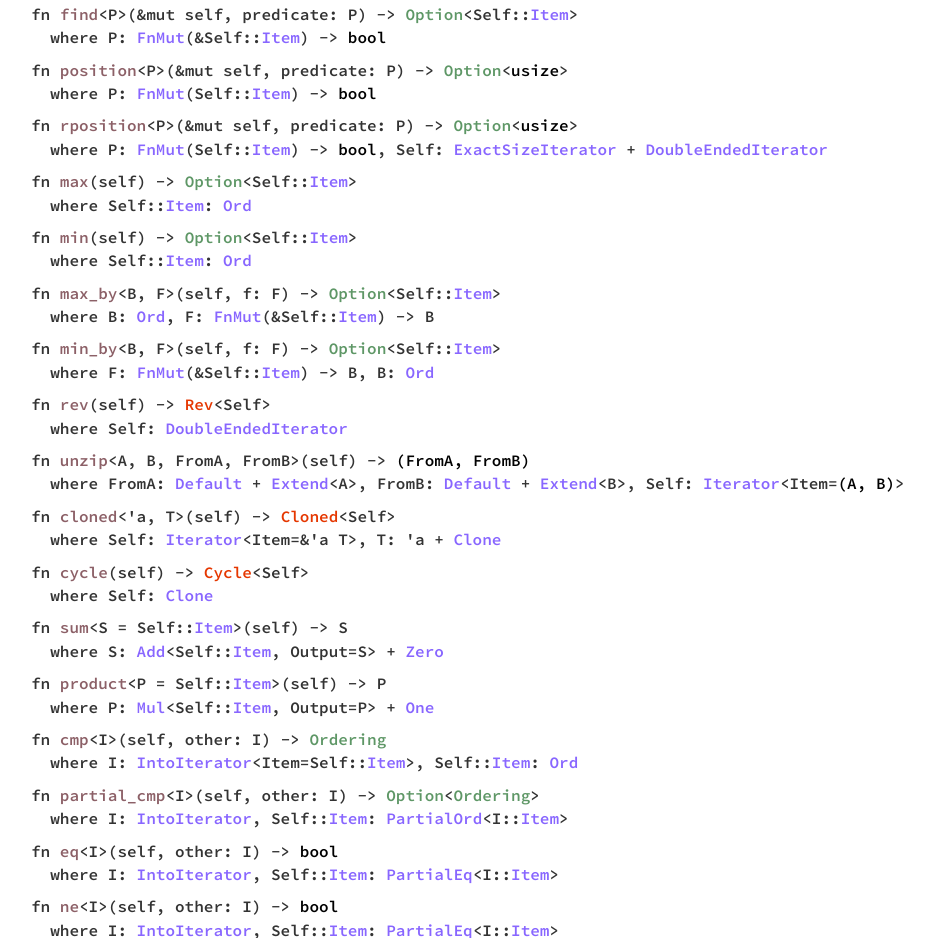
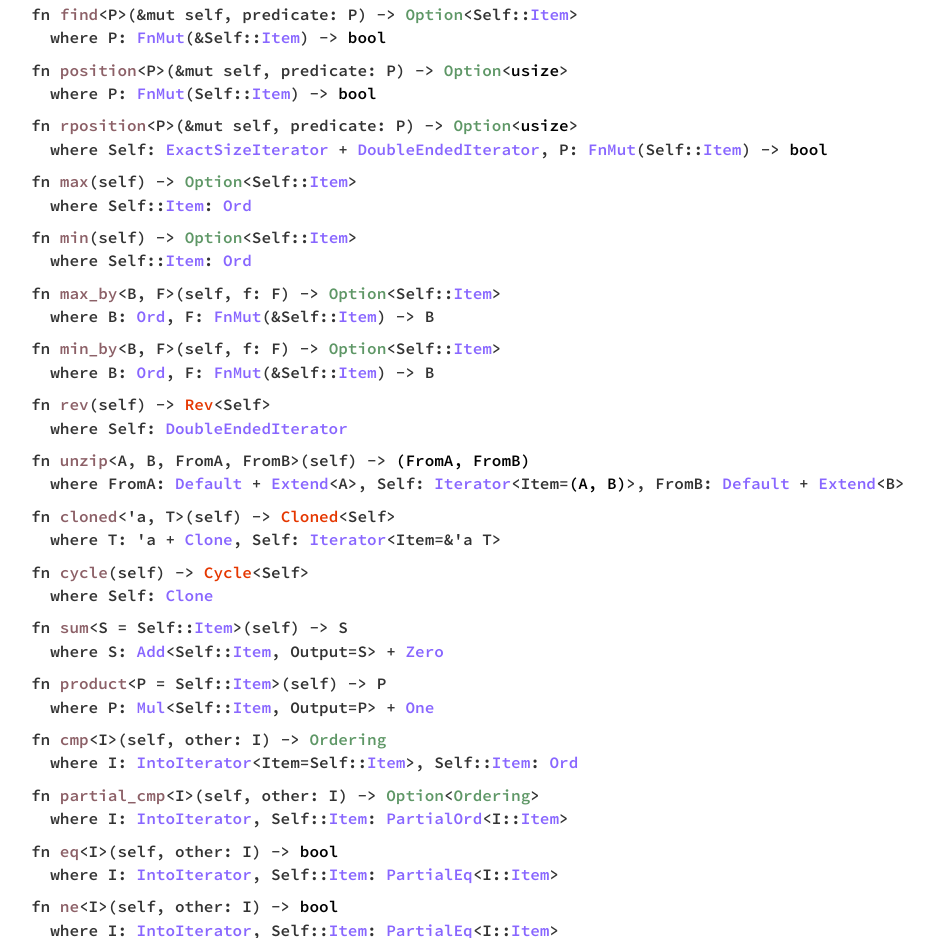
Before and after one commit to lineCode/wcstr, a plain HTML site: page wcstr/struct.Split.html in a window 1280 px wide. Shown: the part 1875-2813 px from the top of the page, without its empty margins (234-1168 px from the left). Drawn offline with Linux system fonts and the light colour scheme.

Commit message:
fix typo

```diff
--- a/wcstr/struct.Split.html
+++ b/wcstr/struct.Split.html
@@ -81,14 +81,14 @@
 <h4 id='method.any' class='method'><code>fn <a href='https://doc.rust-lang.org/nightly/core/iter/trait.Iterator.html#method.any' class='fnname'>any</a>&lt;F&gt;(&amp;mut self, f: F) -&gt; <a href='https://doc.rust-lang.org/nightly/std/primitive.bool.html'>bool</a> <span class='where'>where F: <a class='trait' href='https://doc.rust-lang.org/nightly/core/ops/trait.FnMut.html' title='core::ops::FnMut'>FnMut</a>(Self::<a class='trait' href='https://doc.rust-lang.org/nightly/core/iter/trait.Iterator.html' title='core::iter::Iterator'>Item</a>) -&gt; <a href='https://doc.rust-lang.org/nightly/std/primitive.bool.html'>bool</a></span></code></h4>
 <h4 id='method.find' class='method'><code>fn <a href='https://doc.rust-lang.org/nightly/core/iter/trait.Iterator.html#method.find' class='fnname'>find</a>&lt;P&gt;(&amp;mut self, predicate: P) -&gt; <a class='enum' href='https://doc.rust-lang.org/nightly/core/option/enum.Option.html' title='core::option::Option'>Option</a>&lt;Self::<a class='trait' href='https://doc.rust-lang.org/nightly/core/iter/trait.Iterator.html' title='core::iter::Iterator'>Item</a>&gt; <span class='where'>where P: <a class='trait' href='https://doc.rust-lang.org/nightly/core/ops/trait.FnMut.html' title='core::ops::FnMut'>FnMut</a>(&amp;Self::<a class='trait' href='https://doc.rust-lang.org/nightly/core/iter/trait.Iterator.html' title='core::iter::Iterator'>Item</a>) -&gt; <a href='https://doc.rust-lang.org/nightly/std/primitive.bool.html'>bool</a></span></code></h4>
 <h4 id='method.position' class='method'><code>fn <a href='https://doc.rust-lang.org/nightly/core/iter/trait.Iterator.html#method.position' class='fnname'>position</a>&lt;P&gt;(&amp;mut self, predicate: P) -&gt; <a class='enum' href='https://doc.rust-lang.org/nightly/core/option/enum.Option.html' title='core::option::Option'>Option</a>&lt;<a href='https://doc.rust-lang.org/nightly/std/primitive.usize.html'>usize</a>&gt; <span class='where'>where P: <a class='trait' href='https://doc.rust-lang.org/nightly/core/ops/trait.FnMut.html' title='core::ops::FnMut'>FnMut</a>(Self::<a class='trait' href='https://doc.rust-lang.org/nightly/core/iter/trait.Iterator.html' title='core::iter::Iterator'>Item</a>) -&gt; <a href='https://doc.rust-lang.org/nightly/std/primitive.bool.html'>bool</a></span></code></h4>
-<h4 id='method.rposition' class='method'><code>fn <a href='https://doc.rust-lang.org/nightly/core/iter/trait.Iterator.html#method.rposition' class='fnname'>rposition</a>&lt;P&gt;(&amp;mut self, predicate: P) -&gt; <a class='enum' href='https://doc.rust-lang.org/nightly/core/option/enum.Option.html' title='core::option::Option'>Option</a>&lt;<a href='https://doc.rust-lang.org/nightly/std/primitive.usize.html'>usize</a>&gt; <span class='where'>where P: <a class='trait' href='https://doc.rust-lang.org/nightly/core/ops/trait.FnMut.html' title='core::ops::FnMut'>FnMut</a>(Self::<a class='trait' href='https://doc.rust-lang.org/nightly/core/iter/trait.Iterator.html' title='core::iter::Iterator'>Item</a>) -&gt; <a href='https://doc.rust-lang.org/nightly/std/primitive.bool.html'>bool</a>, Self: <a class='trait' href='https://doc.rust-lang.org/nightly/core/iter/trait.ExactSizeIterator.html' title='core::iter::ExactSizeIterator'>ExactSizeIterator</a> + <a class='trait' href='https://doc.rust-lang.org/nightly/core/iter/trait.DoubleEndedIterator.html' title='core::iter::DoubleEndedIterator'>DoubleEndedIterator</a></span></code></h4>
+<h4 id='method.rposition' class='method'><code>fn <a href='https://doc.rust-lang.org/nightly/core/iter/trait.Iterator.html#method.rposition' class='fnname'>rposition</a>&lt;P&gt;(&amp;mut self, predicate: P) -&gt; <a class='enum' href='https://doc.rust-lang.org/nightly/core/option/enum.Option.html' title='core::option::Option'>Option</a>&lt;<a href='https://doc.rust-lang.org/nightly/std/primitive.usize.html'>usize</a>&gt; <span class='where'>where Self: <a class='trait' href='https://doc.rust-lang.org/nightly/core/iter/trait.ExactSizeIterator.html' title='core::iter::ExactSizeIterator'>ExactSizeIterator</a> + <a class='trait' href='https://doc.rust-lang.org/nightly/core/iter/trait.DoubleEndedIterator.html' title='core::iter::DoubleEndedIterator'>DoubleEndedIterator</a>, P: <a class='trait' href='https://doc.rust-lang.org/nightly/core/ops/trait.FnMut.html' title='core::ops::FnMut'>FnMut</a>(Self::<a class='trait' href='https://doc.rust-lang.org/nightly/core/iter/trait.Iterator.html' title='core::iter::Iterator'>Item</a>) -&gt; <a href='https://doc.rust-lang.org/nightly/std/primitive.bool.html'>bool</a></span></code></h4>
 <h4 id='method.max' class='method'><code>fn <a href='https://doc.rust-lang.org/nightly/core/iter/trait.Iterator.html#method.max' class='fnname'>max</a>(self) -&gt; <a class='enum' href='https://doc.rust-lang.org/nightly/core/option/enum.Option.html' title='core::option::Option'>Option</a>&lt;Self::<a class='trait' href='https://doc.rust-lang.org/nightly/core/iter/trait.Iterator.html' title='core::iter::Iterator'>Item</a>&gt; <span class='where'>where Self::<a class='trait' href='https://doc.rust-lang.org/nightly/core/iter/trait.Iterator.html' title='core::iter::Iterator'>Item</a>: <a class='trait' href='https://doc.rust-lang.org/nightly/core/cmp/trait.Ord.html' title='core::cmp::Ord'>Ord</a></span></code></h4>
 <h4 id='method.min' class='method'><code>fn <a href='https://doc.rust-lang.org/nightly/core/iter/trait.Iterator.html#method.min' class='fnname'>min</a>(self) -&gt; <a class='enum' href='https://doc.rust-lang.org/nightly/core/option/enum.Option.html' title='core::option::Option'>Option</a>&lt;Self::<a class='trait' href='https://doc.rust-lang.org/nightly/core/iter/trait.Iterator.html' title='core::iter::Iterator'>Item</a>&gt; <span class='where'>where Self::<a class='trait' href='https://doc.rust-lang.org/nightly/core/iter/trait.Iterator.html' title='core::iter::Iterator'>Item</a>: <a class='trait' href='https://doc.rust-lang.org/nightly/core/cmp/trait.Ord.html' title='core::cmp::Ord'>Ord</a></span></code></h4>
 <h4 id='method.max_by' class='method'><code>fn <a href='https://doc.rust-lang.org/nightly/core/iter/trait.Iterator.html#method.max_by' class='fnname'>max_by</a>&lt;B, F&gt;(self, f: F) -&gt; <a class='enum' href='https://doc.rust-lang.org/nightly/core/option/enum.Option.html' title='core::option::Option'>Option</a>&lt;Self::<a class='trait' href='https://doc.rust-lang.org/nightly/core/iter/trait.Iterator.html' title='core::iter::Iterator'>Item</a>&gt; <span class='where'>where B: <a class='trait' href='https://doc.rust-lang.org/nightly/core/cmp/trait.Ord.html' title='core::cmp::Ord'>Ord</a>, F: <a class='trait' href='https://doc.rust-lang.org/nightly/core/ops/trait.FnMut.html' title='core::ops::FnMut'>FnMut</a>(&amp;Self::<a class='trait' href='https://doc.rust-lang.org/nightly/core/iter/trait.Iterator.html' title='core::iter::Iterator'>Item</a>) -&gt; B</span></code></h4>
-<h4 id='method.min_by' class='method'><code>fn <a href='https://doc.rust-lang.org/nightly/core/iter/trait.Iterator.html#method.min_by' class='fnname'>min_by</a>&lt;B, F&gt;(self, f: F) -&gt; <a class='enum' href='https://doc.rust-lang.org/nightly/core/option/enum.Option.html' title='core::option::Option'>Option</a>&lt;Self::<a class='trait' href='https://doc.rust-lang.org/nightly/core/iter/trait.Iterator.html' title='core::iter::Iterator'>Item</a>&gt; <span class='where'>where F: <a class='trait' href='https://doc.rust-lang.org/nightly/core/ops/trait.FnMut.html' title='core::ops::FnMut'>FnMut</a>(&amp;Self::<a class='trait' href='https://doc.rust-lang.org/nightly/core/iter/trait.Iterator.html' title='core::iter::Iterator'>Item</a>) -&gt; B, B: <a class='trait' href='https://doc.rust-lang.org/nightly/core/cmp/trait.Ord.html' title='core::cmp::Ord'>Ord</a></span></code></h4>
+<h4 id='method.min_by' class='method'><code>fn <a href='https://doc.rust-lang.org/nightly/core/iter/trait.Iterator.html#method.min_by' class='fnname'>min_by</a>&lt;B, F&gt;(self, f: F) -&gt; <a class='enum' href='https://doc.rust-lang.org/nightly/core/option/enum.Option.html' title='core::option::Option'>Option</a>&lt;Self::<a class='trait' href='https://doc.rust-lang.org/nightly/core/iter/trait.Iterator.html' title='core::iter::Iterator'>Item</a>&gt; <span class='where'>where B: <a class='trait' href='https://doc.rust-lang.org/nightly/core/cmp/trait.Ord.html' title='core::cmp::Ord'>Ord</a>, F: <a class='trait' href='https://doc.rust-lang.org/nightly/core/ops/trait.FnMut.html' title='core::ops::FnMut'>FnMut</a>(&amp;Self::<a class='trait' href='https://doc.rust-lang.org/nightly/core/iter/trait.Iterator.html' title='core::iter::Iterator'>Item</a>) -&gt; B</span></code></h4>
 <h4 id='method.rev' class='method'><code>fn <a href='https://doc.rust-lang.org/nightly/core/iter/trait.Iterator.html#method.rev' class='fnname'>rev</a>(self) -&gt; <a class='struct' href='https://doc.rust-lang.org/nightly/core/iter/struct.Rev.html' title='core::iter::Rev'>Rev</a>&lt;Self&gt; <span class='where'>where Self: <a class='trait' href='https://doc.rust-lang.org/nightly/core/iter/trait.DoubleEndedIterator.html' title='core::iter::DoubleEndedIterator'>DoubleEndedIterator</a></span></code></h4>
-<h4 id='method.unzip' class='method'><code>fn <a href='https://doc.rust-lang.org/nightly/core/iter/trait.Iterator.html#method.unzip' class='fnname'>unzip</a>&lt;A, B, FromA, FromB&gt;(self) -&gt; <a href='https://doc.rust-lang.org/nightly/std/primitive.tuple.html'>(FromA, FromB)</a> <span class='where'>where FromA: <a class='trait' href='https://doc.rust-lang.org/nightly/core/default/trait.Default.html' title='core::default::Default'>Default</a> + <a class='trait' href='https://doc.rust-lang.org/nightly/core/iter/trait.Extend.html' title='core::iter::Extend'>Extend</a>&lt;A&gt;, FromB: <a class='trait' href='https://doc.rust-lang.org/nightly/core/default/trait.Default.html' title='core::default::Default'>Default</a> + <a class='trait' href='https://doc.rust-lang.org/nightly/core/iter/trait.Extend.html' title='core::iter::Extend'>Extend</a>&lt;B&gt;, Self: <a class='trait' href='https://doc.rust-lang.org/nightly/core/iter/trait.Iterator.html' title='core::iter::Iterator'>Iterator</a>&lt;Item=<a href='https://doc.rust-lang.org/nightly/std/primitive.tuple.html'>(A, B)</a>&gt;</span></code></h4>
-<h4 id='method.cloned' class='method'><code>fn <a href='https://doc.rust-lang.org/nightly/core/iter/trait.Iterator.html#method.cloned' class='fnname'>cloned</a>&lt;'a, T&gt;(self) -&gt; <a class='struct' href='https://doc.rust-lang.org/nightly/core/iter/struct.Cloned.html' title='core::iter::Cloned'>Cloned</a>&lt;Self&gt; <span class='where'>where Self: <a class='trait' href='https://doc.rust-lang.org/nightly/core/iter/trait.Iterator.html' title='core::iter::Iterator'>Iterator</a>&lt;Item=&amp;'a T&gt;, T: 'a + <a class='trait' href='https://doc.rust-lang.org/nightly/core/clone/trait.Clone.html' title='core::clone::Clone'>Clone</a></span></code></h4>
+<h4 id='method.unzip' class='method'><code>fn <a href='https://doc.rust-lang.org/nightly/core/iter/trait.Iterator.html#method.unzip' class='fnname'>unzip</a>&lt;A, B, FromA, FromB&gt;(self) -&gt; <a href='https://doc.rust-lang.org/nightly/std/primitive.tuple.html'>(FromA, FromB)</a> <span class='where'>where FromA: <a class='trait' href='https://doc.rust-lang.org/nightly/core/default/trait.Default.html' title='core::default::Default'>Default</a> + <a class='trait' href='https://doc.rust-lang.org/nightly/core/iter/trait.Extend.html' title='core::iter::Extend'>Extend</a>&lt;A&gt;, Self: <a class='trait' href='https://doc.rust-lang.org/nightly/core/iter/trait.Iterator.html' title='core::iter::Iterator'>Iterator</a>&lt;Item=<a href='https://doc.rust-lang.org/nightly/std/primitive.tuple.html'>(A, B)</a>&gt;, FromB: <a class='trait' href='https://doc.rust-lang.org/nightly/core/default/trait.Default.html' title='core::default::Default'>Default</a> + <a class='trait' href='https://doc.rust-lang.org/nightly/core/iter/trait.Extend.html' title='core::iter::Extend'>Extend</a>&lt;B&gt;</span></code></h4>
+<h4 id='method.cloned' class='method'><code>fn <a href='https://doc.rust-lang.org/nightly/core/iter/trait.Iterator.html#method.cloned' class='fnname'>cloned</a>&lt;'a, T&gt;(self) -&gt; <a class='struct' href='https://doc.rust-lang.org/nightly/core/iter/struct.Cloned.html' title='core::iter::Cloned'>Cloned</a>&lt;Self&gt; <span class='where'>where T: 'a + <a class='trait' href='https://doc.rust-lang.org/nightly/core/clone/trait.Clone.html' title='core::clone::Clone'>Clone</a>, Self: <a class='trait' href='https://doc.rust-lang.org/nightly/core/iter/trait.Iterator.html' title='core::iter::Iterator'>Iterator</a>&lt;Item=&amp;'a T&gt;</span></code></h4>
 <h4 id='method.cycle' class='method'><code>fn <a href='https://doc.rust-lang.org/nightly/core/iter/trait.Iterator.html#method.cycle' class='fnname'>cycle</a>(self) -&gt; <a class='struct' href='https://doc.rust-lang.org/nightly/core/iter/struct.Cycle.html' title='core::iter::Cycle'>Cycle</a>&lt;Self&gt; <span class='where'>where Self: <a class='trait' href='https://doc.rust-lang.org/nightly/core/clone/trait.Clone.html' title='core::clone::Clone'>Clone</a></span></code></h4>
 <h4 id='method.sum' class='method'><code>fn <a href='https://doc.rust-lang.org/nightly/core/iter/trait.Iterator.html#method.sum' class='fnname'>sum</a>&lt;S = Self::<a class='trait' href='https://doc.rust-lang.org/nightly/core/iter/trait.Iterator.html' title='core::iter::Iterator'>Item</a>&gt;(self) -&gt; S <span class='where'>where S: <a class='trait' href='https://doc.rust-lang.org/nightly/core/ops/trait.Add.html' title='core::ops::Add'>Add</a>&lt;Self::<a class='trait' href='https://doc.rust-lang.org/nightly/core/iter/trait.Iterator.html' title='core::iter::Iterator'>Item</a>, Output=S&gt; + <a class='trait' href='https://doc.rust-lang.org/nightly/core/num/trait.Zero.html' title='core::num::Zero'>Zero</a></span></code></h4>
 <h4 id='method.product' class='method'><code>fn <a href='https://doc.rust-lang.org/nightly/core/iter/trait.Iterator.html#method.product' class='fnname'>product</a>&lt;P = Self::<a class='trait' href='https://doc.rust-lang.org/nightly/core/iter/trait.Iterator.html' title='core::iter::Iterator'>Item</a>&gt;(self) -&gt; P <span class='where'>where P: <a class='trait' href='https://doc.rust-lang.org/nightly/core/ops/trait.Mul.html' title='core::ops::Mul'>Mul</a>&lt;Self::<a class='trait' href='https://doc.rust-lang.org/nightly/core/iter/trait.Iterator.html' title='core::iter::Iterator'>Item</a>, Output=P&gt; + <a class='trait' href='https://doc.rust-lang.org/nightly/core/num/trait.One.html' title='core::num::One'>One</a></span></code></h4>
```
Also changed, not shown: src/wcstr/wcstr.rs.html (+1 -1 lines), wcstr/struct.WCStr.html (+2 -2 lines), wcstr/struct.WCString.html (+2 -2 lines).
